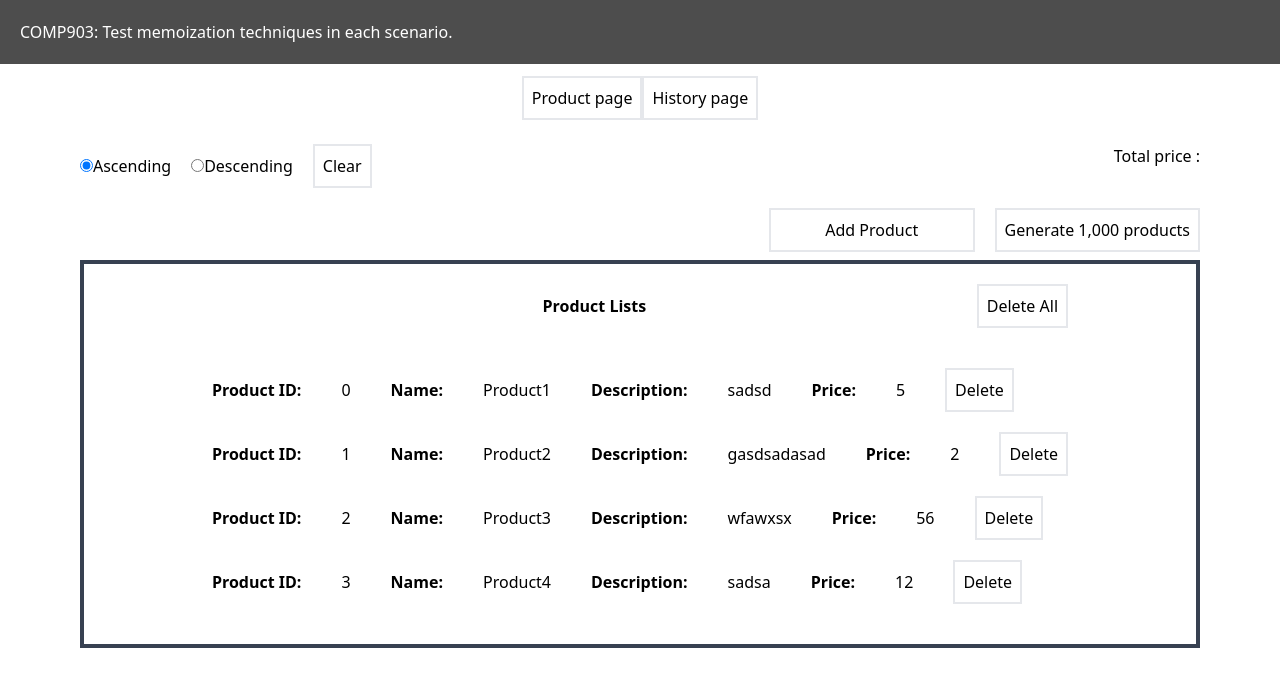
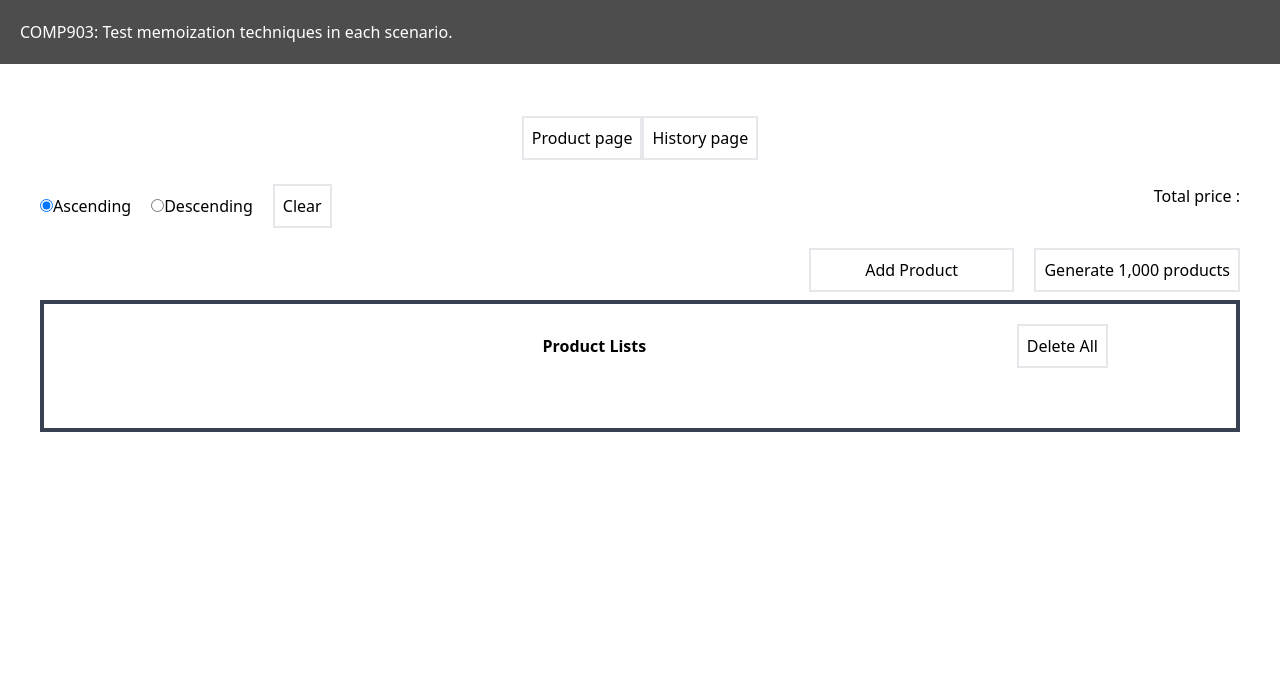
Before and after one commit to BeagleSoCute/comp903, a React (Create React App) app: page / in a window 1280 px wide. Shown: the top 686 px of the page. Built offline with nearby package versions, Linux system fonts and the light colour scheme.

Commit message:
Fix layout + handle add, delete, etc....

```diff
--- a/src/App.jsx
+++ b/src/App.jsx
@@ -6,6 +6,7 @@ import SortingSection from "./child-components/SortingSection";
 import ShowTotalPrice from "./child-components/ShowTotalPrice";
 import Button from "./share-components/Button";
 import PurchaseHistoryLogs from "./child-components/PurchaseHistoryLogs";
+import { generateProduct } from "./services/product.service";
 const productsEx = [
   { id: 0, name: "Product1", price: 5, description: "sadsd" },
   { id: 1, name: "Product2", price: 2, description: "gasdsadasad" },
@@ -13,11 +14,26 @@ const productsEx = [
   { id: 3, name: "Product4", price: 12, description: "sadsa" },
 ];
 const App = () => {
-  const [products, setProducts] = useState(productsEx);
+  const [products, setProducts] = useState([]);
   const [sortOrder, setSortOrder] = useState("asc");
   const [currentTab, setCurrentTab] = useState("productPage");
 
-  //Sorting section
+  const generateProducts = () => {
+    const thisProducts = [];
+    for (let i = 0; i < 1000; i++) {
+      thisProducts.push(generateProduct());
+    }
+    return setProducts([...products, ...thisProducts]);
+  };
+
+  const handleAddProduct = (newProduct) => {
+    return setProducts([newProduct, ...products]);
+  };
+
+  const handleDeleteProduct = (id) => {//Might test heavy computational functionh (Hypo 1)
+    const removedProduct = products.filter((item) => item.id !== id);
+    setProducts(removedProduct);
+  };
   const handleSort = () => {
     const sortedData = [...products].sort((a, b) => {
       const nameA = a.name.toUpperCase();
@@ -30,17 +46,25 @@ const App = () => {
     });
     setProducts(sortedData);
   };
+
+  const handleDeleteAllProduct = () => {
+    setProducts([]);
+  };
   const onClearSort = () => {};
   return (
     <div className="app">
       <Menu />
-      <div className="content-wrapper flex items-center justify-center">
-        <div className="grid grid-cols-1">
+      <div className="content-wrapper">
+        <div>
           <div className="flex justify-center mt-3 mb-6">
-          <Button onClick={() => setCurrentTab("productPage")}>Product page</Button>
-          <Button onClick={() => setCurrentTab("historyPage")}>History page</Button>
+            <Button onClick={() => setCurrentTab("productPage")}>
+              Product page
+            </Button>
+            <Button onClick={() => setCurrentTab("historyPage")}>
+              History page
+            </Button>
           </div>
-        {currentTab ==='productPage' ?
+          {currentTab === "productPage" ? (
             <>
               <div className="flex justify-between mb-5">
                 <SortingSection
@@ -50,11 +74,19 @@ const App = () => {
                 />
                 <ShowTotalPrice />
               </div>
-          <AddingProductSection />
-          <ProductLists products={products} />
+              <AddingProductSection
+                onAdd={handleAddProduct}
+                onRandomAdd={generateProducts}
+              />
+              <ProductLists
+                products={products}
+                onDelete={handleDeleteProduct}
+                onDeleteAll={handleDeleteAllProduct}
+              />
             </>
-        :<PurchaseHistoryLogs logs={products}/>
-        }
+          ) : (
+            <PurchaseHistoryLogs logs={products} />
+          )}
         </div>
       </div>
     </div>
--- a/src/child-components/AddingProductSection.jsx
+++ b/src/child-components/AddingProductSection.jsx
@@ -1,21 +1,20 @@
 import React, { useRef, useState } from "react";
 import Button from "../share-components/Button";
+import { generateId } from "../services/product.service";
 
-const AddingProductSection = () => {
+const AddingProductSection = ({ onAdd, onRandomAdd }) => {
   const nameRef = useRef(null);
   const descriptionRef = useRef(null);
   const priceRef = useRef(null);
+  const [displayForm, setDisplayForm] = useState(false);
 
   const handleSubmit = () => {
     const name = nameRef.current.value;
     const description = descriptionRef.current.value;
     const price = priceRef.current.value;
-    console.log("Product Name:", name);
-    console.log("Product Description:", description);
-    console.log("Product Price:", price);
+    onAdd({ name, description, price, id: generateId() });
+    setDisplayForm(false);
   };
-
-  const [displayForm, setDisplayForm] = useState(false);
   return (
     <div>
       <div className="grid mb-2 justify-end">
@@ -25,7 +24,9 @@ const AddingProductSection = () => {
               <Button onClick={() => setDisplayForm(true)} className="p-2">
                 Add Product
               </Button>
-              <Button className="p-2">Generate 1,000 products</Button>
+              <Button onClick={() => onRandomAdd()} className="p-2">
+                Generate 1,000 products
+              </Button>
             </>
           )}
         </div>
@@ -66,11 +67,14 @@ const AddingProductSection = () => {
             <Button onClick={() => setDisplayForm(false)} className="p-2">
               Cancel
             </Button>
-          <Button type='submit' onClick={() => handleSubmit()} className="p-2">
+            <Button
+              type="submit"
+              onClick={() => handleSubmit()}
+              className="p-2"
+            >
               Submit
             </Button>
           </div>
-
         </div>
       ) : (
         ""
--- a/src/child-components/ProductLists.jsx
+++ b/src/child-components/ProductLists.jsx
@@ -2,16 +2,20 @@ import React from "react";
 import ProductDetails from "../grandchild-components/ProductDetails";
 import DeleteAllProductButton from "../grandchild-components/DeleteAllProductButton";
 
-const ProductList = ({ products }) => {
+const ProductList = ({ products, onDelete, onDeleteAll }) => {
   return (
     <div className="product-lists border-solid border-4 border-gray-700 px-32 py-5  ">
       <div className="flex justify-between mb-10 items-center">
         <div></div>
-      <p className="font-bold text-center">Product Lists</p>
-<DeleteAllProductButton/>
+        <p className="font-bold text-center">Product Lists</p>
+        <DeleteAllProductButton onDelete={onDeleteAll} />
       </div>
       {products.map((item, index) => {
-        return( <div key={index} className="my-5"><ProductDetails details={item} /> </div>)
+        return (
+          <div key={index} className="my-5">
+            <ProductDetails details={item} onDelete={onDelete} />{" "}
+          </div>
+        );
       })}
     </div>
   );
--- a/src/grandchild-components/ProductDetails.jsx
+++ b/src/grandchild-components/ProductDetails.jsx
@@ -1,7 +1,7 @@
 import React from "react";
 import DeleteProductButton from "../great-grandchild-components/DeleteProductButton";
 
-const ProductDetails = ({ details }) => {
+const ProductDetails = ({ details, onDelete }) => {
   return (
     <div className="product-details">
       <div className="flex gap-10 items-center">
@@ -11,7 +11,7 @@ const ProductDetails = ({ details }) => {
         {details.name} <span> Description:</span>
         {details.description} <span>Price:</span>
         {details.price}
-        <DeleteProductButton/>
+        <DeleteProductButton  onDelete={() => onDelete(details.id)}/>
       </div>
     </div>
   );
--- a/src/great-grandchild-components/DeleteProductButton.jsx
+++ b/src/great-grandchild-components/DeleteProductButton.jsx
@@ -1,8 +1,8 @@
 import React from "react";
-import Button from "../share-components/Button"
+import Button from "../share-components/Button";
 
-const DeleteProductButton = () => {
-  return <Button>Delete</Button>;
+const DeleteProductButton = ({ onDelete }) => {
+  return <Button onClick={onDelete}>Delete</Button>;
 };
 
 export default DeleteProductButton;
--- a/src/index.css
+++ b/src/index.css
@@ -2,25 +2,33 @@
 @tailwind components;
 @tailwind utilities;
 
-
-.app{
+.app {
   /* height: calc(100vh - 30px); */
   /* background-color: red; */
+  width: 100%;
 }
 
-.menu{
+.menu {
   background-color: rgb(77, 77, 77);
-    color:white;
+  color: white;
 }
 
-.content-wrapper  {
+.content-wrapper {
   /* height: calc(100vh - 84px); */
+  width: 100%;
+  padding: 40px;
 }
 
-.product-details span{
+.product-details span {
   font-weight: bold;
 }
 
-.font-title{
+.font-title {
   font-size: 24px;
 }
+
+.product-lists {
+  max-height: 500px;
+  overflow: auto;
+  width: 100%;
+}
--- /dev/null
+++ b/src/services/product.service.jsx
@@ -0,0 +1,34 @@
+// Function to generate a random product ID
+export const generateId = () => {
+    return Math.floor(Math.random() * 10000) + 1; // Generate a random number between 1 and 10000
+  };
+
+  // Function to generate a random product name
+  const generateName = () => {
+    const adjectives = ['Red', 'Blue', 'Green', 'Yellow', 'Purple', 'Orange', 'Pink'];
+    const nouns = ['Car', 'Book', 'Chair', 'Table', 'Computer', 'Phone', 'Shirt'];
+    const randomAdjective = adjectives[Math.floor(Math.random() * adjectives.length)];
+    const randomNoun = nouns[Math.floor(Math.random() * nouns.length)];
+    return `${randomAdjective} ${randomNoun}`;
+  };
+
+  // Function to generate a random price
+  const generatePrice = () => {
+    return (Math.random() * 1000).toFixed(2); // Generate a random price between 0 and 1000 with two decimal places
+  };
+
+  // Function to generate a random product description
+  const generateDescription = () => {
+    const descriptions = ['Lorem ipsum dolor sit amet.', 'Consectetur adipiscing elit.', 'Sed do eiusmod tempor incididunt ut labore et dolore magna aliqua.'];
+    return descriptions[Math.floor(Math.random() * descriptions.length)];
+  };
+
+  // Function to generate a random product
+  export const generateProduct = () => {
+    return {
+      id: generateId(),
+      name: generateName(),
+      price: generatePrice(),
+      description: generateDescription()
+    };
+  };
```
Lines whose indentation alone changed are shown as unchanged.
